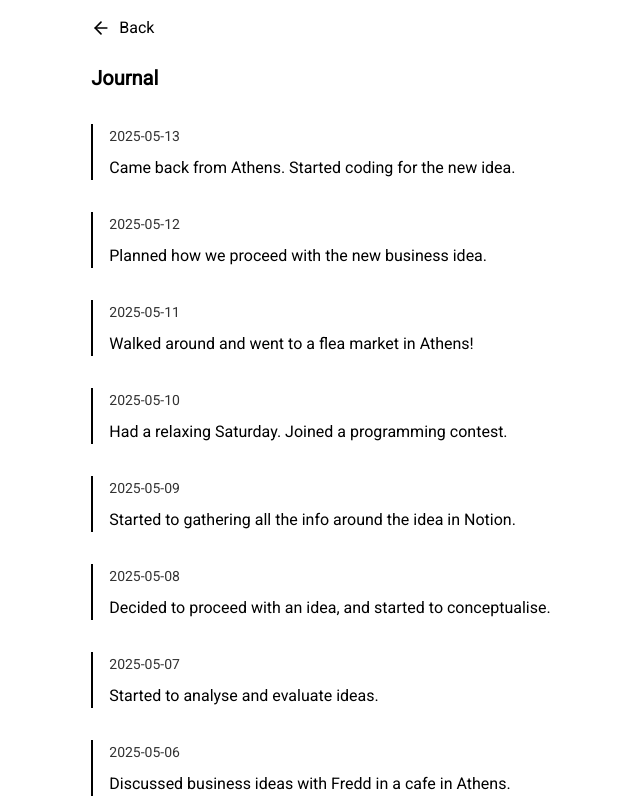
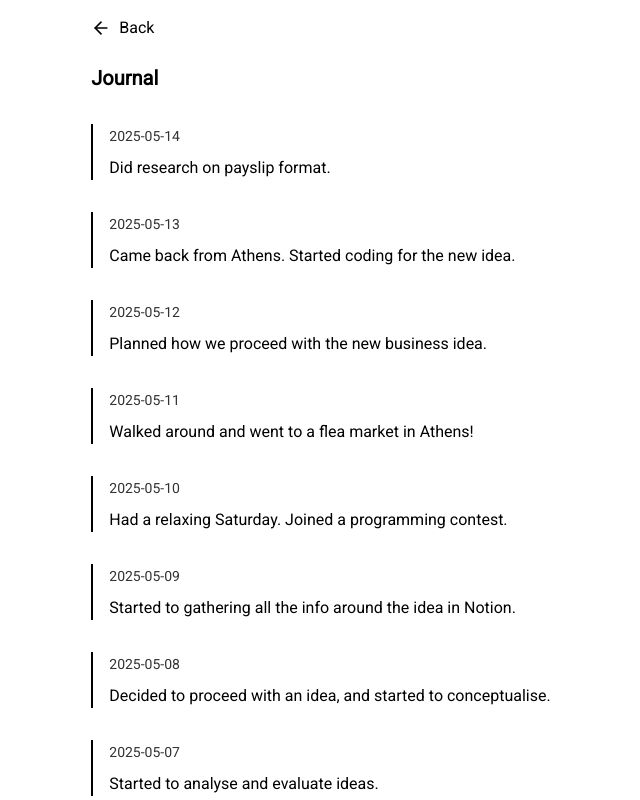
Before and after one commit to minamicode/minamicode.com, a Next.js app: page /journal in a window 1280 px wide. Shown: the top 800 px of the page, without its empty margins (250-890 px from the left). Built offline with nearby package versions, Linux system fonts and the light colour scheme.

Commit message:
add a journal entry

```diff
--- a/src/app/_components/JournalEntries.tsx
+++ b/src/app/_components/JournalEntries.tsx
@@ -6,6 +6,10 @@ type JournalEntry = {
 };
 
 const entries: JournalEntry[] = [
+  {
+    date: "2025-05-14",
+    text: "Did research on payslip format.",
+  },
   {
     date: "2025-05-13",
     text: "Came back from Athens. Started coding for the new idea.",
```
